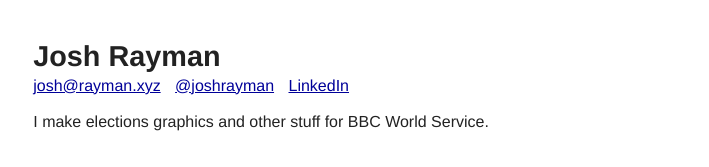
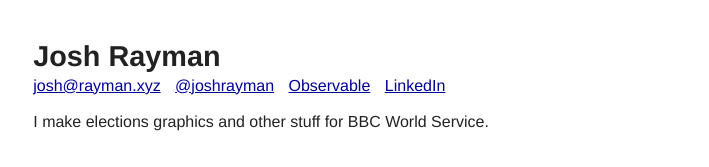
Before and after one commit to joshrayman/joshrayman.github.io, a plain HTML site: page index.html in a window 1280 px wide. Shown: the top 167 px of the page, without its empty margins (40-749 px from the left). Drawn offline with Linux system fonts and the light colour scheme.

Commit message:
add obs hq link

```diff
--- a/index.html
+++ b/index.html
@@ -11,6 +11,7 @@
 				<h1>Josh Rayman</h1>
 				<a href="mailto:josh@rayman.xyz">josh@rayman.xyz</a>
 				<a href="http://www.twitter.com/joshrayman">@joshrayman</a>
+				<a href="https://observablehq.com/@joshrayman">Observable</a>
 				<a href="https://uk.linkedin.com/in/joshrayman">LinkedIn</a>
 				<p>I make elections graphics and other stuff for BBC World Service.</p>
 			</header>
```
